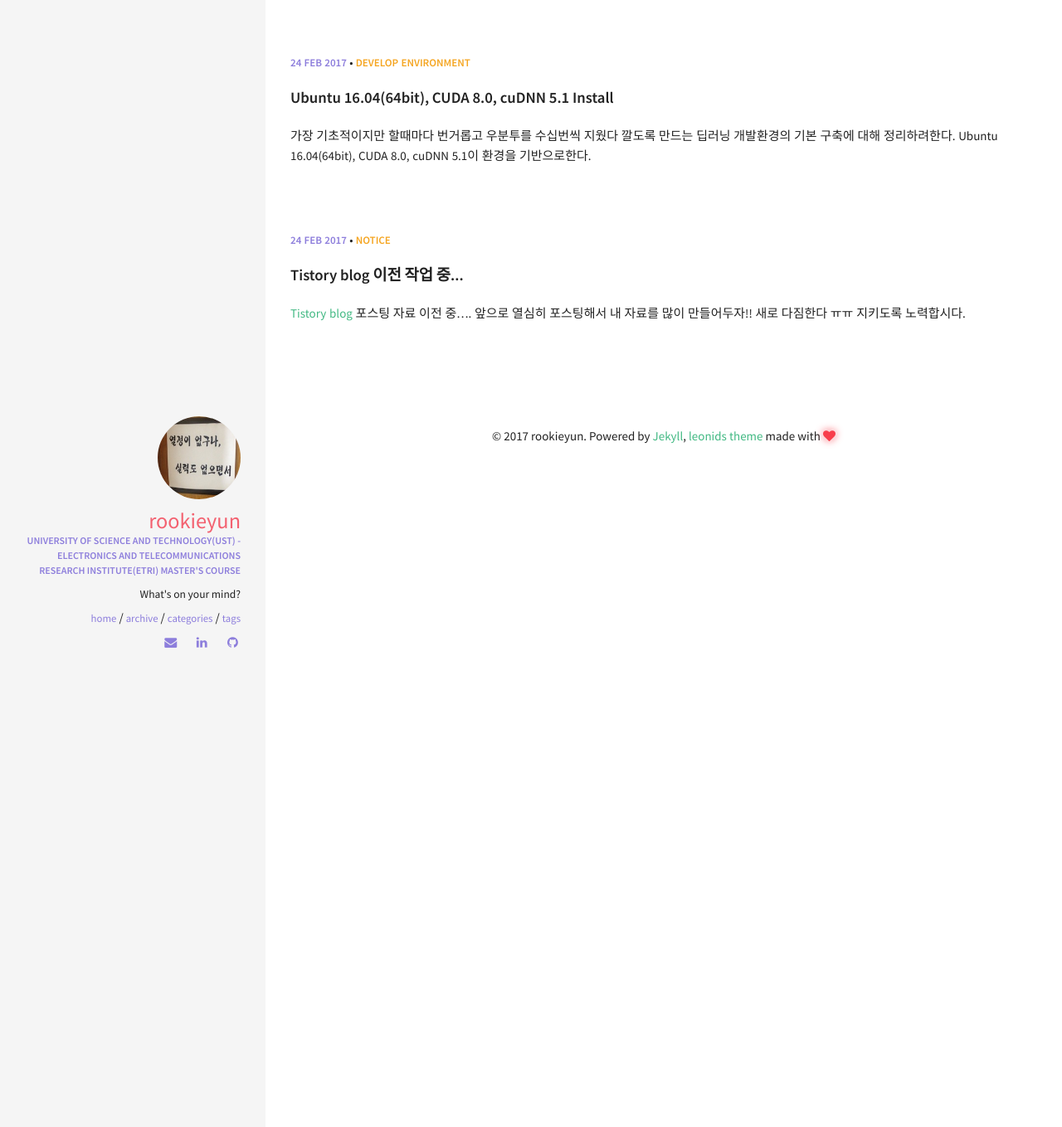
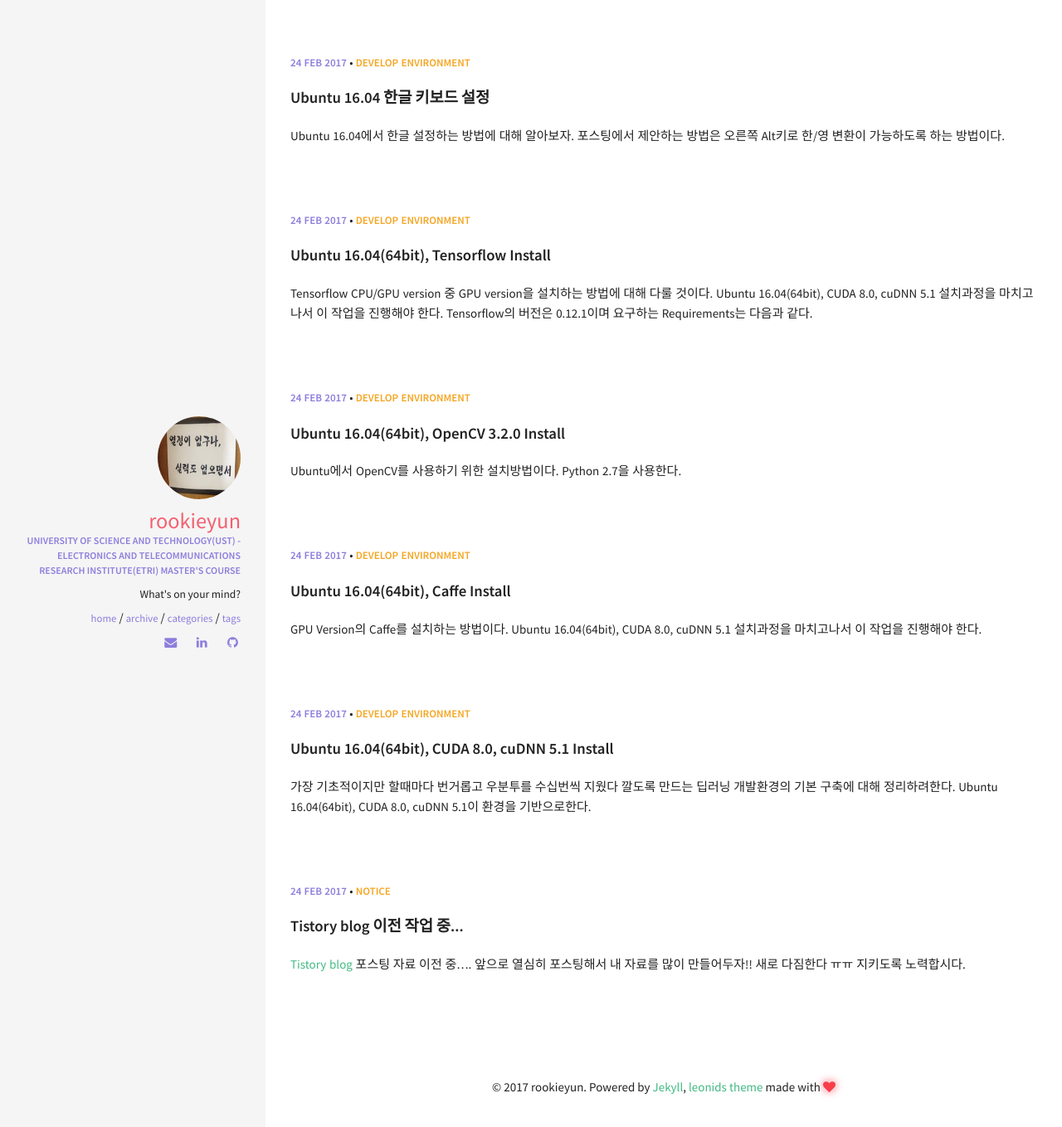
Before and after one commit to yunsangq/yunsangq.github.io, a Jekyll site: the page built from index.html, in a window 1280 px wide. Shown: the top 1359 px of the page at 83% size. Built offline with Jekyll 4.4.1, drawn with Linux system fonts in a browser that asks for light colours.

Commit message:
add posting

```diff
--- a/_posts/2017-02-24-Ubuntu 16.04(64bit), CUDA 8.0, cuDNN 5.1 Install.md
+++ b/_posts/2017-02-24-Ubuntu 16.04(64bit), CUDA 8.0, cuDNN 5.1 Install.md
@@ -12,8 +12,8 @@ comments: true
 이 설치법은 어디까지나 명시된 환경에서 가능한 부분이며 향후 버전이 달라질 경우 안될 수 있다.
 Ubuntu 16.04(64bit), CUDA 8.0, cuDNN 5.1이 환경을 기반으로 Caffe와 Tensorflow를 설치해 사용했으며 CPU, GPU 사양은 다음과 같다.
 
-> Tensorflow를 설치하려면 [Ubuntu 16.04(64bit)에 Tensorflow 설치하기] 포스팅을 확인하면 된다.
-Caffe를 설치하려면 [Ubuntu 16.04(64bit)에 Caffe 설치하기] 포스팅을 확인하면 된다.
+> Tensorflow를 설치하려면 [Ubuntu 16.04(64bit), Tensorflow Install]포스팅을 확인하면 된다.
+Caffe를 설치하려면 [Ubuntu 16.04(64bit), Caffe Install]포스팅을 확인하면 된다.
 
 * CPU : Intel Core i7-3820
 * GPU: GeForce GTX 1060 6GB
@@ -129,7 +129,7 @@ cat /usr/local/cuda/include/cudnn.h | grep CUDNN_MAJOR -A 2
 **CUDNN_MAJOR**가 포함되어 있으면 제대로 설치된 것이다.
 
 
-[Ubuntu 16.04(64bit)에 Tensorflow 설치하기]: http://rookieyun.tistory.com/121
-[Ubuntu 16.04(64bit)에 Caffe 설치하기]: http://rookieyun.tistory.com/122
+[Ubuntu 16.04(64bit), Tensorflow Install]: http://yunsangq.github.io/articles/2017-02/tensorflow
+[Ubuntu 16.04(64bit), Caffe Install]: http://yunsangq.github.io/articles/2017-02/caffe
 [CUDA Download]: https://developer.nvidia.com/cuda-downloads
 [cuDNN Download]: https://developer.nvidia.com/rdp/cudnn-download
--- /dev/null
+++ b/_posts/2017-02-24-caffe.md
@@ -0,0 +1,119 @@
+---
+layout: post
+title: "Ubuntu 16.04(64bit), Caffe Install"
+date:   2017-02-24
+excerpt: "GPU Version의 Caffe를 설치하는 방법이다. Ubuntu 16.04(64bit), CUDA 8.0, cuDNN 5.1 설치과정을 마치고나서 이 작업을 진행해야 한다."
+categories: [Develop Environment]
+tags: [Ubuntu, Caffe, OpenCV]
+comments: true
+---
+
+GPU Version의 Caffe를 설치하는 방법이다.
+지난 포스팅 [Ubuntu 16.04(64bit), CUDA 8.0, cuDNN 5.1 Install]에서 다루었던.
+Ubuntu 16.04(64bit), CUDA 8.0, cuDNN 5.1 설치과정을 마치고나서 이 작업을 진행해야 한다.
+
+설치할 내용은 Python 2.7, OpenCV 3.2.0, Caffe 이다.
+패키지 업데이트와 Caffe 설치에 필요한 각종 패키지/라이브러리들을 다운받는다.
+
+{% highlight bash %}
+sudo apt-get update
+sudo apt-get upgrade
+
+sudo apt-get install -y build-essential cmake git pkg-config
+sudo apt-get install -y libprotobuf-dev libleveldb-dev libsnappy-dev libhdf5-serial-dev protobuf-compiler
+sudo apt-get install -y libatlas-base-dev
+sudo apt-get install -y --no-install-recommends libboost-all-dev
+sudo apt-get install -y libgflags-dev libgoogle-glog-dev liblmdb-dev
+
+# (Python general)
+sudo apt-get install -y python-pip
+
+# (Python 2.7 development files)
+sudo apt-get install -y python-dev
+sudo apt-get install -y python-numpy python-scipy
+{% endhighlight %}
+
+[Ubuntu 16.04(64bit), OpenCV 3.2.0 Install] 를 참고해서 OpenCV를 설치한다.
+그리고 Caffe를 git에서 클론해온다.
+
+{% highlight bash %}
+cd ~
+git clone https://github.com/BVLC/caffe.git
+{% endhighlight %}
+
+Caffe를 build하기 위해 Makefile.config 파일을 수정해야한다.
+수정하기위해 기본 백업 파일로 저장되어있는 Makefile.config.example를 복사하고 수정하자.
+
+{% highlight bash %}
+cd ~/caffe
+cp Makefile.config.example Makefile.config
+sudo gedit Makefile.config
+{% endhighlight %}
+
+gedit으로 열린 Makefile.config에서
+>USE_CUDNN := 1
+OPENCV_VERSION := 3
+CUDA_DIR := /usr/local/cuda 를
+CUDA_DIR := /usr/local/cuda-8.0 로 변경해주고
+PYTHON_INCLUDE := /usr/include/python2.7 /usr/lib/python2.7/dist-packages/numpy/core/include
+WITH_PYTHON_LAYER := 1
+INCLUDE_DIRS := $(PYTHON_INCLUDE) /usr/local/include /usr/include/hdf5/serial
+LIBRARY_DIRS := $(PYTHON_LIB) /usr/local/lib /usr/lib /usr/lib/x86_64-linux-gnu /usr/lib/x86_64-linux-gnu/hdf5/serial
+로 변경 해준다.
+
+Makefile도 다음과 같이 수정해준다.
+
+{% highlight bash %}
+cd ~/caffe
+sudo gedit Makefile
+{% endhighlight %}
+
+>NVCCFLAGS += -ccbin=$(CXX) -Xcompiler -fPIC $(COMMON_FLAGS)
+이 내용을 찾아서
+NVCCFLAGS += -D_FORCE_INLINES -ccbin=$(CXX) -Xcompiler -fPIC $(COMMON_FLAGS)
+이렇게 변경 해주면 된다.
+
+Python requirements를 설치하기 위해 다음 명령어들을 수행한다.
+
+{% highlight bash %}
+cd ~/caffe/python
+for req in $(cat requirements.txt); do sudo -H pip install $req --upgrade; done
+{% endhighlight %}
+
+Caffe를 build하고 runtest를 통해 동작 테스트를 수행한다.
+
+{% highlight bash %}
+cd ~/caffe
+make all -j $(($(nproc) + 1))
+make test
+make runtest
+
+make runtest에서 만약 이런 에러가 발생한다면
+error while loading shared libraries: libcudart.so.8.0
+
+~/.bashrc 파일에 다음 내용을 추가하고
+export LD_LIBRARY_PATH=$LD_LIBRARY_PATH:/usr/local/cuda/lib64
+source ~/.bashrc
+를 수행해 주면 해결된다
+
+make pycaffe
+make distribute
+{% endhighlight %}
+
+Python에서 Caffe를 사용할 수 있도록 ~/.bashrc 파일의 맨 마지막 줄에 PATH를 추가해 설정을 해준다.
+
+{% highlight bash %}
+export PYTHONPATH=~/caffe/python:$PYTHONPATH
+{% endhighlight %}
+
+설정이 완료되면 Python에서 import를 통해 테스트 해본다.
+
+{% highlight bash %}
+$ python
+>>> import caffe
+{% endhighlight %}
+
+별다른 오류 없이 import가 된다면 설치가 완료된다.
+
+[Ubuntu 16.04(64bit), CUDA 8.0, cuDNN 5.1 Install]: http://yunsangq.github.io/articles/2017-02/Ubuntu-16.04(64bit),-CUDA-8.0,-cuDNN-5.1-Install
+[Ubuntu 16.04(64bit), OpenCV 3.2.0 Install]: http://yunsangq.github.io/articles/2017-02/opencv-install
--- /dev/null
+++ b/_posts/2017-02-24-opencv install.md
@@ -0,0 +1,62 @@
+---
+layout: post
+title: "Ubuntu 16.04(64bit), OpenCV 3.2.0 Install"
+date:   2017-02-24
+excerpt: "Ubuntu에서 OpenCV를 사용하기 위한 설치방법이다. Python 2.7을 사용한다."
+categories: [Develop Environment]
+tags: [Ubuntu, OpenCV]
+comments: true
+---
+
+Ubuntu에서 OpenCV를 사용하기 위한 설치방법이다.
+Python 2.7을 사용한다.
+
+우선 패키지를 최신상태로 만들기 위해 업데이트를 한다.
+
+{% highlight bash %}
+sudo apt-get update
+sudo apt-get upgrade
+{% endhighlight %}
+
+그리고 OpenCV 설치과정에서 필요한 각종 패키지들을 설치해준다.
+여기서 설치하는 패키지들은 이미지/비디오 파일을 읽거나 OpenCV에서 제공하는 모듈, 행렬 연산을 적용하기 위해 필요한 패키지나 라이브러리들이다.
+
+{% highlight bash %}
+# Build tools:
+sudo apt-get install build-essential
+sudo apt-get install cmake git libgtk2.0-dev pkg-config libavcodec-dev libavformat-dev libswscale-dev
+sudo apt-get install python-dev python-numpy libtbb2 libtbb-dev libjpeg-dev libpng-dev libtiff-dev libjasper-dev libdc1394-22-dev
+{% endhighlight %}
+
+OpenCV를 다운받고 build한다.
+
+{% highlight bash %}
+cd ~
+git clone https://github.com/opencv/opencv.git
+git clone https://github.com/opencv/opencv_contrib.git
+cd opencv
+mkdir build
+cd build
+cmake -DCMAKE_BUILD_TYPE=Release \
+-DCMAKE_INSTALL_PREFIX=/usr/local \
+-DOPENCV_EXTRA_MODULES_PATH=~/opencv_contrib/modules \
+-DPYTHON2_EXECUTABLE=/usr/bin/python2.7 \
+-DPYTHON_INCLUDE_DIR=/usr/include/python2.7 \
+-DPYTHON_INCLUDE_DIR2=/usr/include/x86_64-linux-gnu/python2.7 \
+-DPYTHON2_NUMPY_INCLUDE_DIRS=/usr/lib/python2.7/dist-packages/numpy/core/include/ ..
+
+make -j $(($(nproc) + 1))
+sudo make install
+sudo ldconfig
+{% endhighlight %}
+
+설치가 완료되면 확인을 위해 아래 내용을 터미널에 입력한다.
+Python에서 OpenCV를 import해서 테스트를 한다.
+
+{% highlight bash %}
+$ python
+>>> import cv2
+>>> cv2.__version__
+{% endhighlight %}
+
+출력된 화면에 '3.2.0'이라 나타나면 설치 확인을 할 수 있다.
--- /dev/null
+++ b/_posts/2017-02-24-tensorflow.md
@@ -0,0 +1,61 @@
+---
+layout: post
+title: "Ubuntu 16.04(64bit), Tensorflow Install"
+date:   2017-02-24
+excerpt: "Tensorflow CPU/GPU version 중 GPU version을 설치하는 방법에 대해 다룰 것이다. Ubuntu 16.04(64bit), CUDA 8.0, cuDNN 5.1 설치과정을 마치고나서 이 작업을 진행해야 한다.
+Tensorflow의 버전은 0.12.1이며 요구하는 Requirements는 다음과 같다."
+categories: [Develop Environment]
+tags: [Ubuntu, Tensorflow]
+comments: true
+---
+
+이 포스팅에서는 Tensorflow CPU/GPU version 중 GPU version을 설치하는 방법에 대해 다룰 것이다.
+지난 포스팅 [Ubuntu 16.04(64bit), CUDA 8.0, cuDNN 5.1 Install]에서 다루었던 Ubuntu 16.04(64bit), CUDA 8.0, cuDNN 5.1 설치과정을 마치고나서 이 작업을 진행해야 한다.
+Tensorflow의 버전은 0.12.1이며 요구하는 Requirements는 다음과 같다.
+
+># Requirements
+The TensorFlow Python API supports Python 2.7 and Python 3.3+.
+The GPU version works best with Cuda Toolkit 8.0 and cuDNN v5.1. Other versions are supported (Cuda toolkit >= 7.0 and cuDNN >= v3) only when installing from sources.
+
+[Ubuntu 16.04(64bit), CUDA 8.0, cuDNN 5.1 Install]을 통해 Python 2.7과 Cuda Toolkit 8.0, cuDNN v5.1의 설치를 완성해 조건을 갖춘상태로 이제 Tensorflow 설치를 시작하면된다.
+
+{% highlight bash %}
+sudo apt-get install python-pip python-dev
+sudo pip install tensorflow-gpu
+export TF_BINARY_URL=https://storage.googleapis.com/tensorflow/linux/gpu/tensorflow_gpu-0.12.1-cp27-none-linux_x86_64.whl
+sudo pip install --upgrade $TF_BINARY_URL
+export LD_LIBRARY_PATH="$LD_LIBRARY_PATH:/usr/local/cuda/lib64:/usr/local/cuda/extras/CUPTI/lib64"
+export CUDA_HOME=/usr/local/cuda
+{% endhighlight %}
+
+여기까지 명령어를 수행하면 Tensorflow의 설치가 완료된다.
+테스트를 위해 다음 과정을 수행한다.
+python에서 tensorflow를 import하고 출력과 연산을 수행해본다.
+
+{% highlight bash %}
+$ python
+>>> import tensorflow as tf
+>>> hello = tf.constant('Hello, TensorFlow!')
+>>> sess = tf.Session()
+>>> print(sess.run(hello))
+Hello, TensorFlow!
+>>> a = tf.constant(10)
+>>> b = tf.constant(32)
+>>> print(sess.run(a + b))
+42
+{% endhighlight %}
+
+tensorflow에서 기본으로 제공하는 예제인 MNIST demo model을 실행해본다. 숫자를 손글씨로 작성한 MNIST dataset을 이용해서 classifying handwritten digits을 수행하는 demo이다.
+
+{% highlight bash %}
+$ python -m tensorflow.models.image.mnist.convolutional
+Extracting data/train-images-idx3-ubyte.gz
+Extracting data/train-labels-idx1-ubyte.gz
+Extracting data/t10k-images-idx3-ubyte.gz
+Extracting data/t10k-labels-idx1-ubyte.gz
+...etc...
+{% endhighlight %}
+
+여기까지 문제없이 진행되었다면 설치가 완료된다.
+
+[Ubuntu 16.04(64bit), CUDA 8.0, cuDNN 5.1 Install]: http://yunsangq.github.io/articles/2017-02/Ubuntu-16.04(64bit),-CUDA-8.0,-cuDNN-5.1-Install
--- /dev/null
+++ b/_posts/2017-02-24-ubuntu-keyboard.md
@@ -0,0 +1,35 @@
+---
+layout: post
+title: "Ubuntu 16.04 한글 키보드 설정"
+date:   2017-02-24
+excerpt: "Ubuntu 16.04에서 한글 설정하는 방법에 대해 알아보자. 포스팅에서 제안하는 방법은 오른쪽 Alt키로 한/영 변환이 가능하도록 하는 방법이다."
+categories: [Develop Environment]
+tags: [Ubuntu]
+comments: true
+---
+
+Ubuntu 16.04에서 한글 설정하는 방법에 대해 알아보자.
+포스팅에서 제안하는 방법은 오른쪽 Alt키로 한/영 변환이 가능하도록 하는 방법이다.
+
+먼저 한글 설치방법이다.
+ibus가 아니라 fcitx를 이용한다.
+
+* **fcitx-hangul** 설치
+{% highlight bash %}
+sudo apt-get install fcitx-hangul
+{% endhighlight %}
+
+>2. 키보드의 윈도우 버튼을 누르고 **System Settings**를 입력해서 실행한다. **Language Support**를 클릭하고 설치가 완료될때까지 기다린다.
+3. **Language Support**에서 **Keyboard input method system**을 **fcitx**로 변경한다.
+4. 재부팅한다.
+5. 다시 키보드의 윈도우 버튼을 누르고 **System Settings**를 입력해서 실행한다. **Keyboard**를 클릭하고 **Shortcuts**를 클릭한다.
+6. 설정되어있는 4가지 항목을 모두 **Disabled**로 바꾼다. 키를 입력해야하는 항목의 경우 키보드의 **backspace**버튼을 누르면 **Disabled**로 바뀐다.
+7. **Compose Key**의 **Disabled**를 길게 눌러 **Right Alt**를 선택한다.
+8. **Switch to next source**는 클릭후 키보드의 **오른쪽 Alt** 버튼을 눌러 **Multikey**로 선택한다.
+9. 설정을 완료한 후 화면 상단 우측에 키보드 형태의 아이콘을 클릭한다.
+10. **Configure Current Input Method**를 클릭한다.
+11. **+**버튼을 눌르고 **Only Show Current Language**에 체크가 되어있다면 해제해준다.
+12. 목록에서 **Hangul**을 찾아 추가해준다.
+13. **Global Config** 메뉴를 찾아 클릭한다. **Trigger Input Method**를 모두 **오른쪽 Alt**키를 눌러 **Multikey**로 설정해준다.
+14. **Extra key for trigger input method**는 **Disabled**로 설정하고 **Share State Among Window**를 **All**로 설정한다.
+15. 재부팅하고 **오른쪽 Alt** 버튼으로 한/영 변환이 되는지 확인한다.
```
